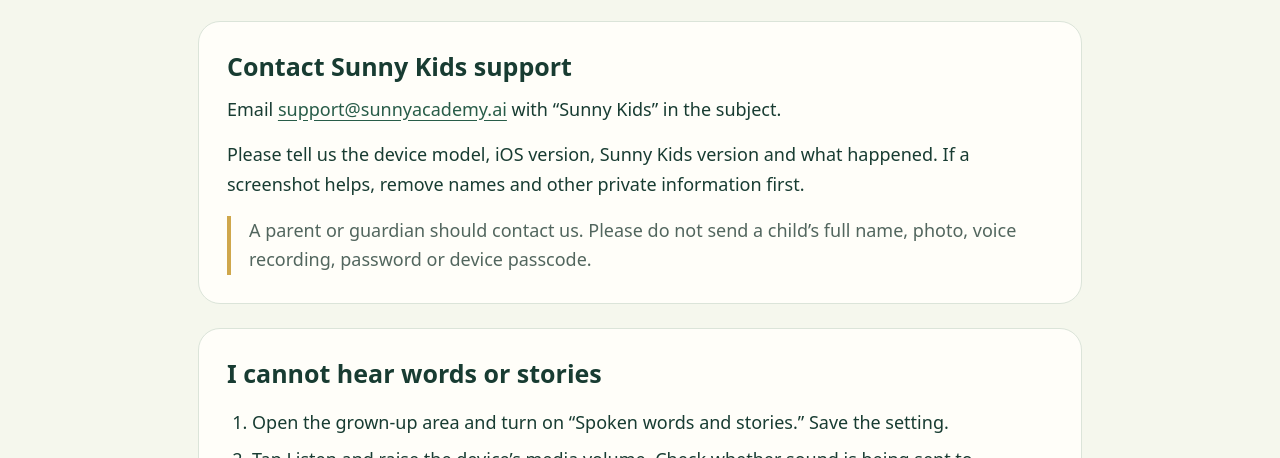
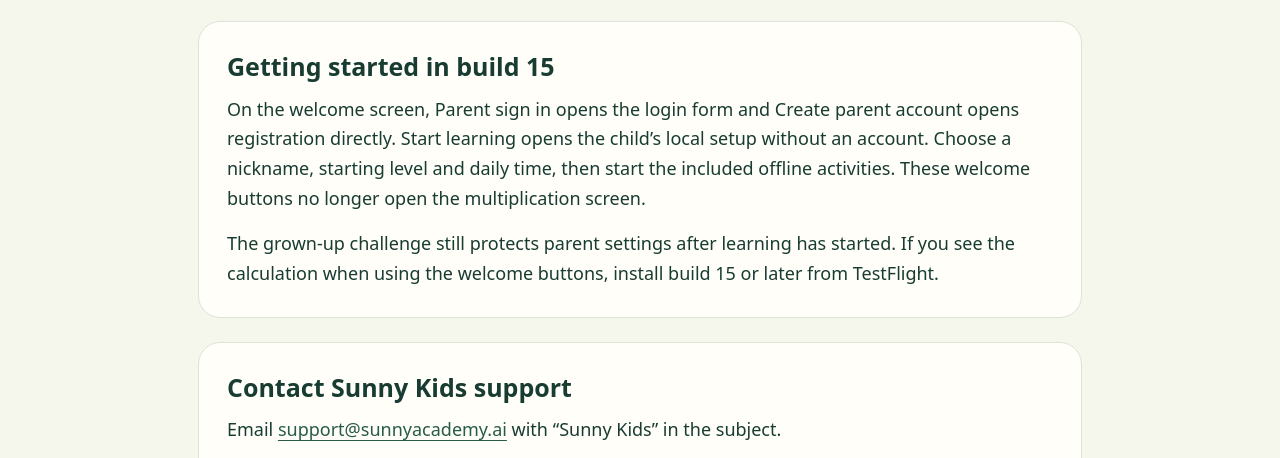
Before and after one commit to gevorgabgaryan/sunny-kids-site, a plain HTML site: page support/index.html in a window 1280 px wide. Shown: the part 288-746 px from the top of the page. Drawn offline with Linux system fonts and the light colour scheme.

Commit message:
Explain the build 15 welcome flow

```diff
--- a/support/index.html
+++ b/support/index.html
@@ -7,6 +7,7 @@
 <main id="main" class="wrap">
 <p class="eyebrow">Information for grown-ups</p><h1>How can we help?</h1>
 <p class="intro">Find answers about Sunny Kids, or contact us for help with your child’s English adventures.</p>
+<section class="card"><h2>Getting started in build 15</h2><p>On the welcome screen, Parent sign in opens the login form and Create parent account opens registration directly. Start learning opens the child’s local setup without an account. Choose a nickname, starting level and daily time, then start the included offline activities. These welcome buttons no longer open the multiplication screen.</p><p>The grown-up challenge still protects parent settings after learning has started. If you see the calculation when using the welcome buttons, install build 15 or later from TestFlight.</p></section>
 <section class="card"><h2>Contact Sunny Kids support</h2><p class="contact">Email <a href="mailto:support@sunnyacademy.ai?subject=Sunny%20Kids%20support">support@sunnyacademy.ai</a> with “Sunny Kids” in the subject.</p><p>Please tell us the device model, iOS version, Sunny Kids version and what happened. If a screenshot helps, remove names and other private information first.</p><p class="note">A parent or guardian should contact us. Please do not send a child’s full name, photo, voice recording, password or device passcode.</p></section>
 <section class="card"><h2>I cannot hear words or stories</h2><ol><li>Open the grown-up area and turn on “Spoken words and stories.” Save the setting.</li><li>Tap Listen and raise the device’s media volume. Check whether sound is being sent to Bluetooth headphones, a speaker or AirPlay.</li><li>Build 6 and later include English lesson audio inside the app. No English device voice download is needed.</li><li>Try Listen again. If a retry message appears, tap it. If you are using TestFlight, install the latest available Sunny Kids build.</li></ol><p>An explicit Listen action can play while the iPhone Ring/Silent switch is on Silent. Volume, sound routing and the app’s sound setting still affect playback.</p></section>
 <section class="card"><h2>Finding and saving words in build 9</h2><p>Open My words or Explore, then tap Find a word. Search by an English word or its meaning in the selected Armenian or Russian language. Choose a topic or use My words, Favourites or Practise again to narrow the library.</p><p>Tap the star beside a word to save it for the selected child. Tap it again to remove it. Favourites stay on this device, do not count as mastered words, and remain separate for siblings. English narration remains English.</p></section>
```
